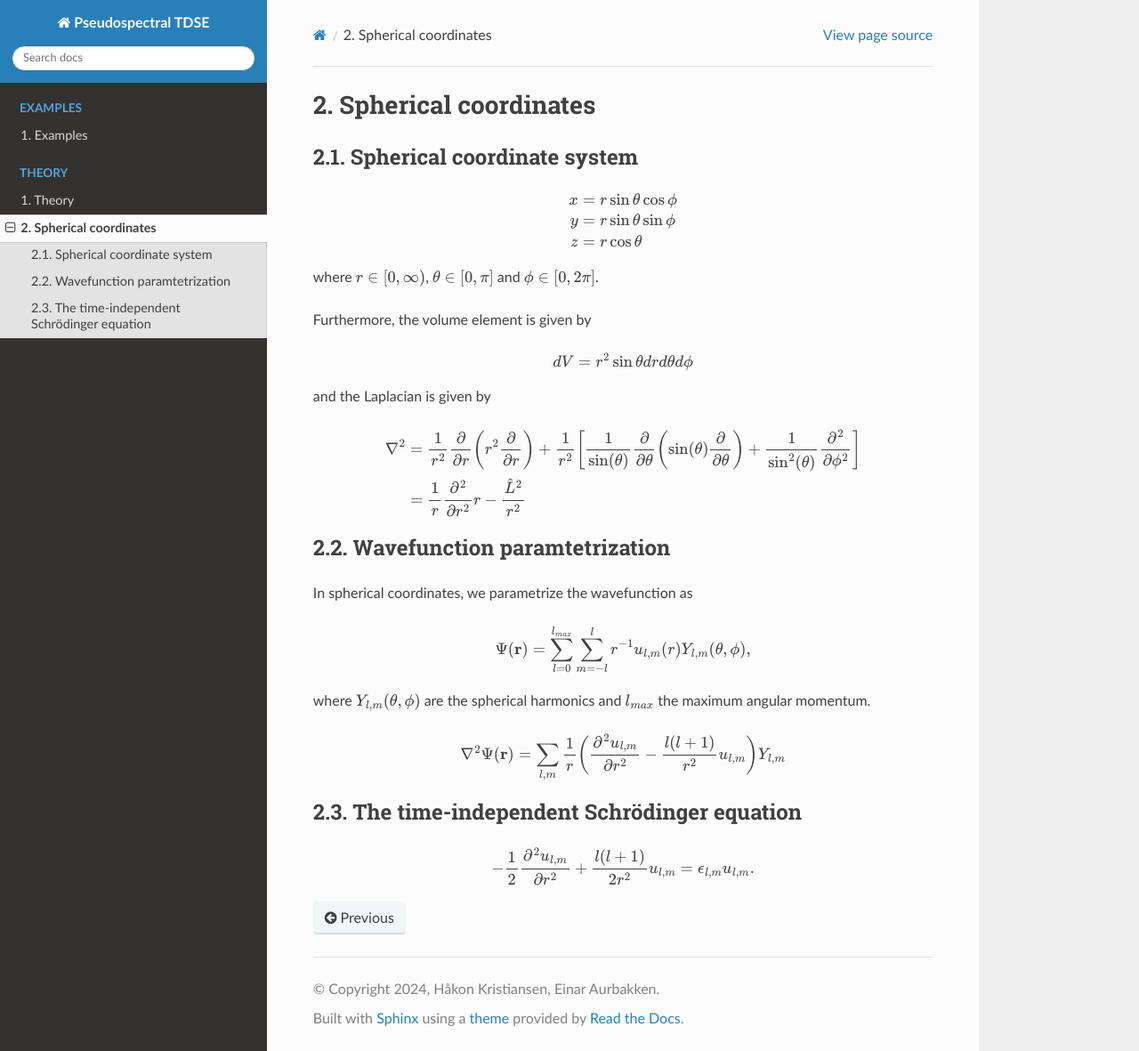
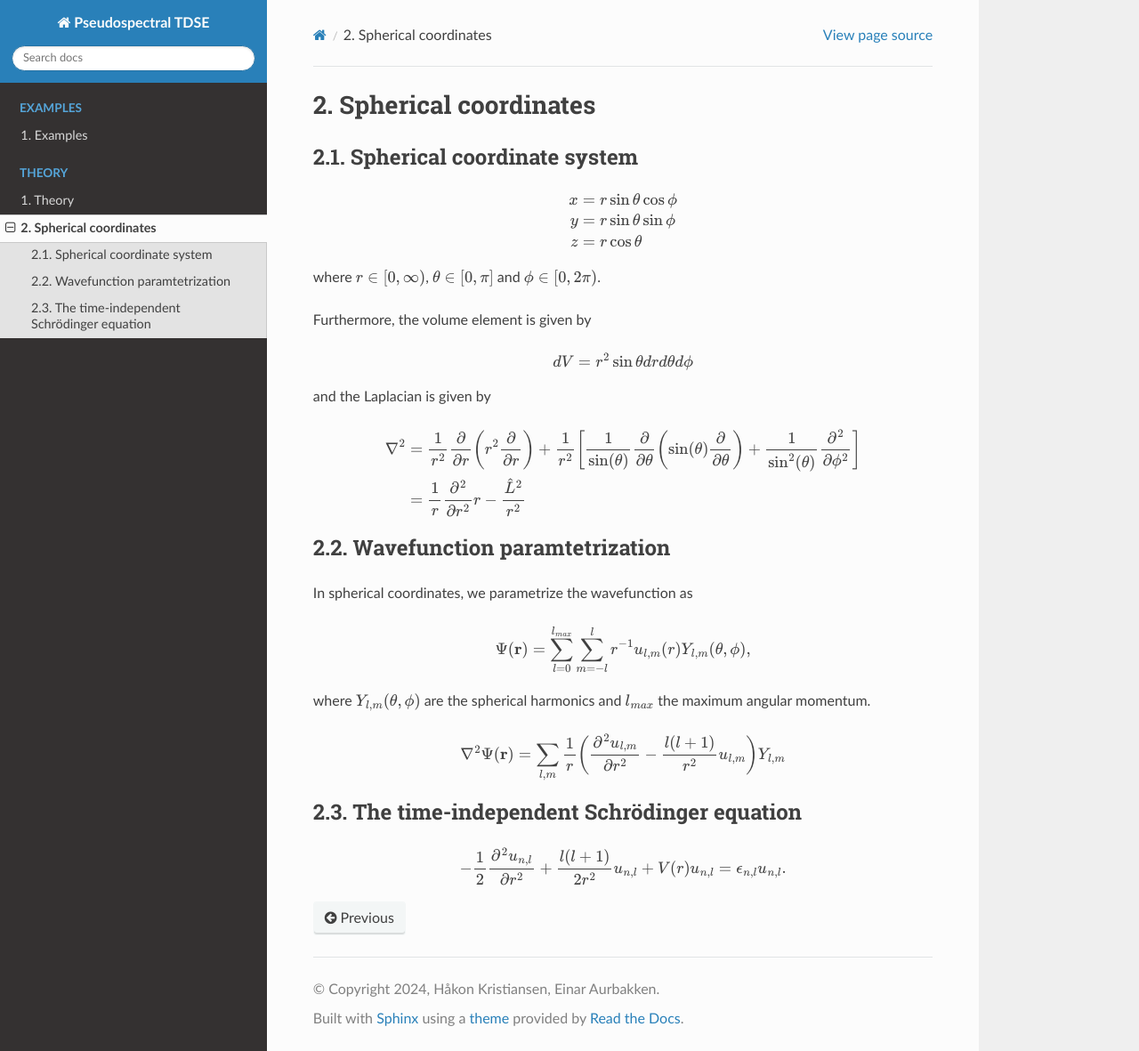
Before and after one commit to HyQD/grid-methods, a Sphinx documentation site: the page built from docs/doc_pages/spherical_coordinates.rst, in a window 1280 px wide and 1181 px high. Shown: the whole window at 89% size. Built offline with Sphinx 7.4.7 and the Read the Docs theme 2.0.0, drawn with Linux system fonts in a browser that asks for light colours.

Commit message:
Add potential to TISE.

```diff
--- a/docs/doc_pages/spherical_coordinates.rst
+++ b/docs/doc_pages/spherical_coordinates.rst
@@ -10,7 +10,7 @@ Spherical coordinate system
     y &= r \sin \theta \sin \phi \\
     z &= r \cos \theta
 
-where :math:`r \in [0,\infty)`, :math:`\theta \in [0,\pi]` and :math:`\phi \in [0,2\pi]`.
+where :math:`r \in [0,\infty)`, :math:`\theta \in [0,\pi]` and :math:`\phi \in [0,2\pi)`.
 
 Furthermore, the volume element is given by
 
@@ -46,4 +46,4 @@ The time-independent Schrödinger equation
 
 .. math::
 
-    -\frac{1}{2}\frac{\partial^2 u_{l,m}}{\partial r^2}+\frac{l(l+1)}{2 r^2} u_{l,m} = \epsilon_{l,m} u_{l,m}.
+    -\frac{1}{2}\frac{\partial^2 u_{n,l}}{\partial r^2}+\frac{l(l+1)}{2 r^2} u_{n,l} + V(r)u_{n,l} = \epsilon_{n,l} u_{n,l}.
```
